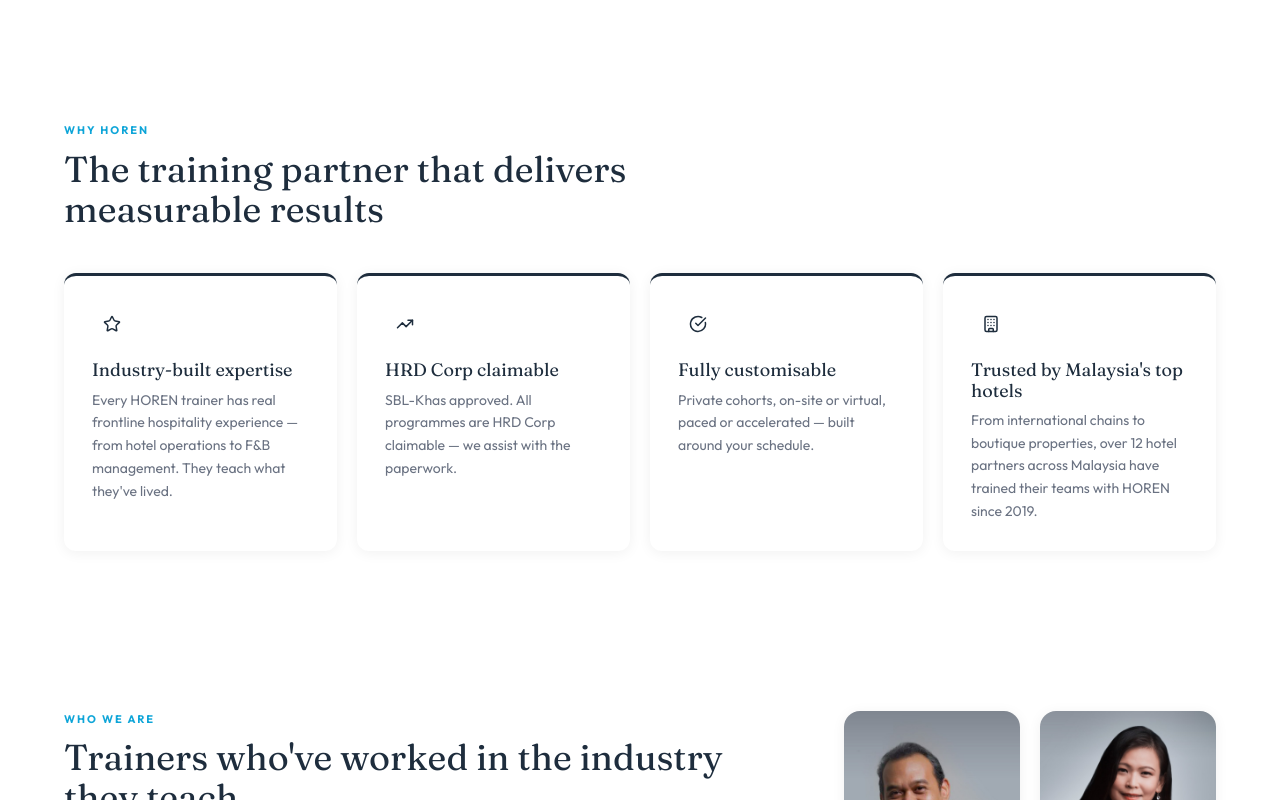
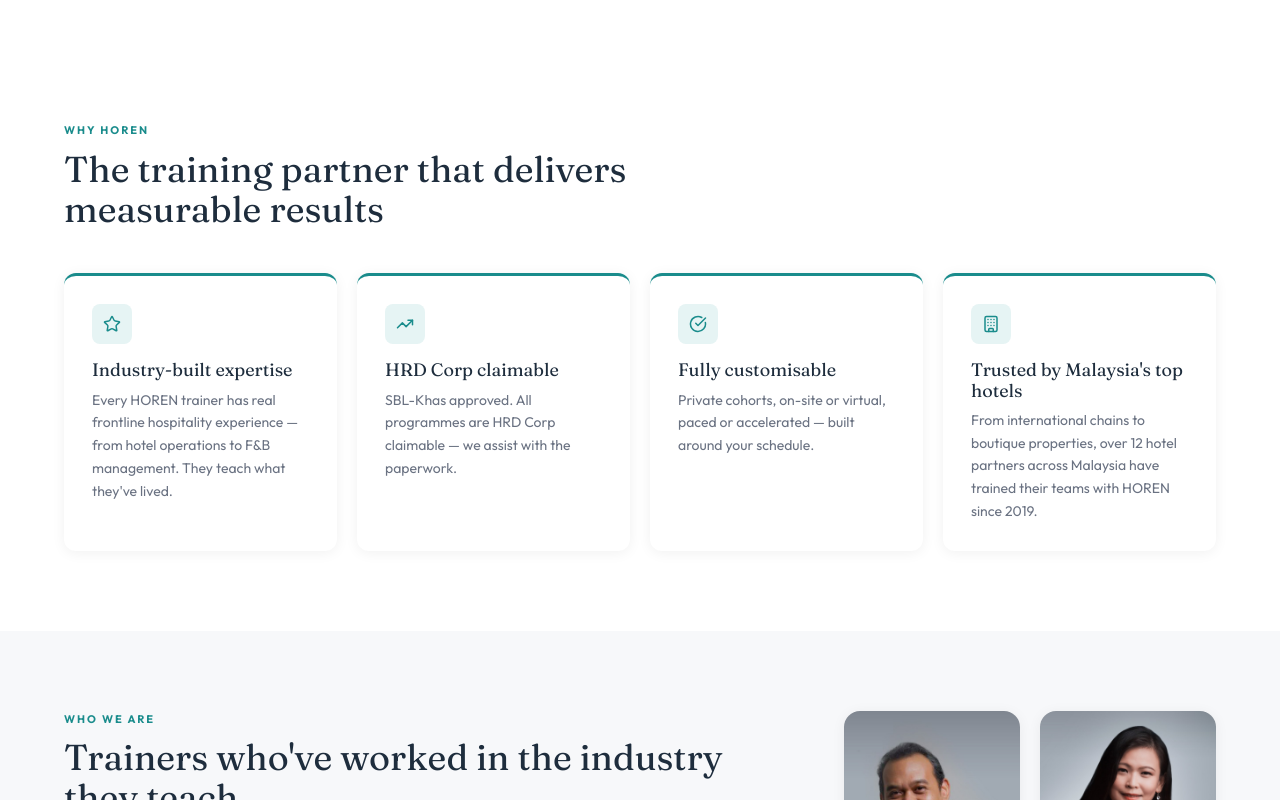
Before and after one commit to mohd-suffian/horen-web, a Next.js app: page /horen/v2/ in a window 1280 px wide. Shown: the part 1600-2400 px from the top of the page. Built offline with nearby package versions, Linux system fonts and the light colour scheme.

Commit message:
fix: define brand colours for Tailwind v4 and load typography plugin (restores Contact submit button)

```diff
--- a/app/globals.css
+++ b/app/globals.css
@@ -1,5 +1,16 @@
 @import url('https://fonts.googleapis.com/css2?family=Fraunces:ital,wght@0,300;0,400;1,300;1,400&family=Outfit:wght@400;500;600;700&display=swap');
 @import "tailwindcss";
+@plugin "@tailwindcss/typography";
+
+/* Tailwind v4 ignores tailwind.config.ts, so brand colours are defined here */
+@theme {
+  --color-teal:       #1A8C8C;
+  --color-teal-light: #5DC6C6;
+  --color-teal-pale:  #E6F4F4;
+  --color-soft:       #F7F8FA;
+  --color-dark:       #1e2d3d;
+  --color-muted:      #6B7280;
+}
 
 @layer base {
   button:not(:disabled),
@@ -9,9 +20,9 @@
 }
 
 :root {
-  --teal:       #0EA5D8;
+  --teal:       #1A8C8C;
   --teal-light: #5DC6C6;
-  --teal-pale:  #E0F4FB;
+  --teal-pale:  #E6F4F4;
   --dark:       #1e2d3d;
   --muted:      #6B7280;
   --border:     #E9ECF0;
```
